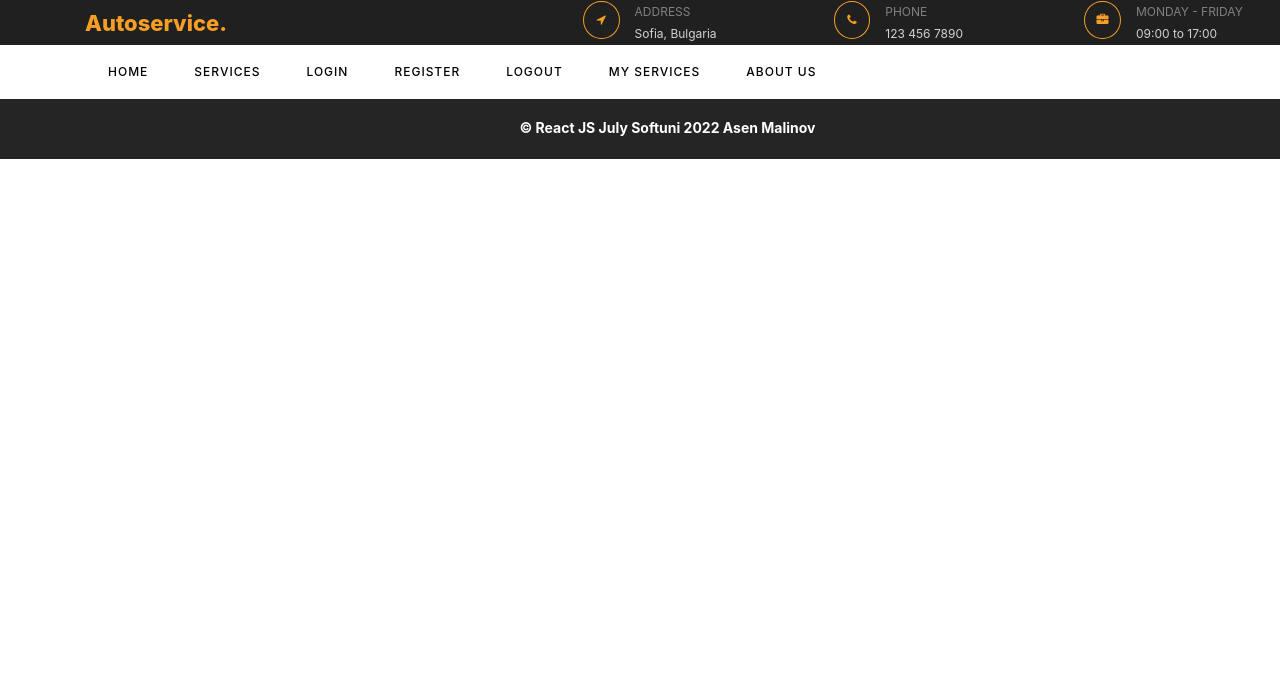
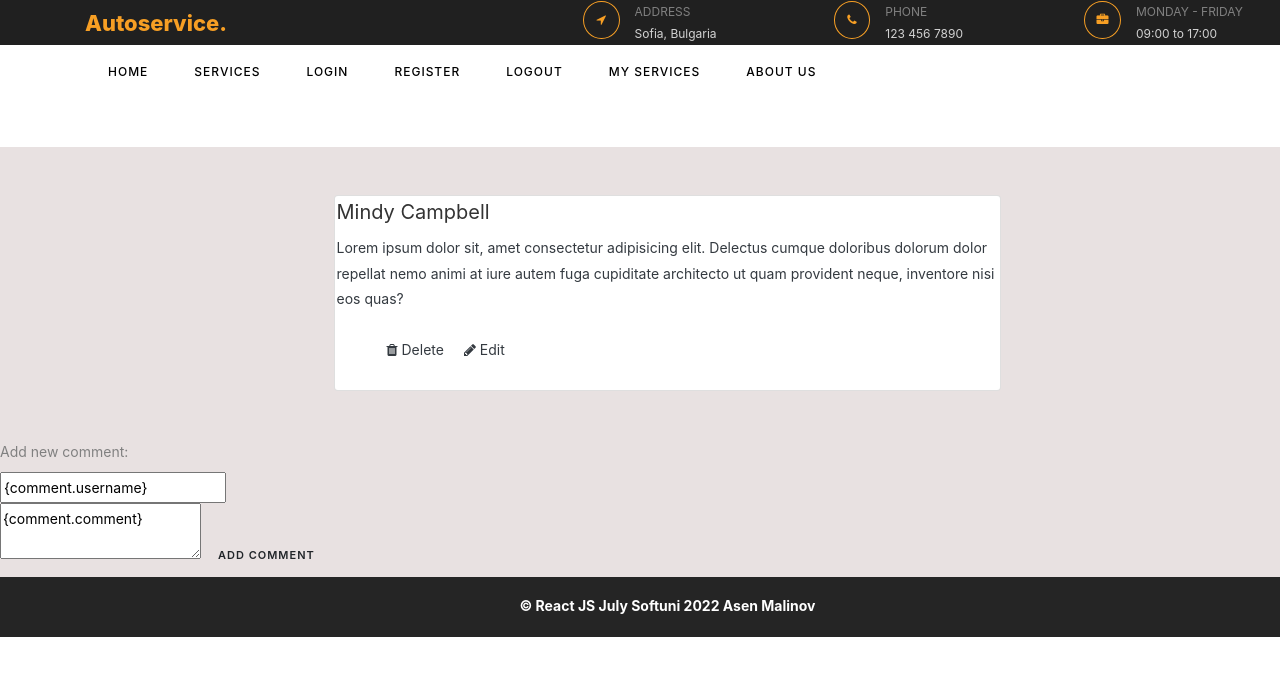
Before and after one commit to AMalinov/softuni-reactjs-auto-service, a React (Create React App) app: page /comments in a window 1280 px wide. Shown: the top 676 px of the page. Built offline with nearby package versions, Linux system fonts and the light colour scheme.

Commit message:
Added Comments section

```diff
--- a/src/App.js
+++ b/src/App.js
@@ -1,6 +1,7 @@
 import { Route, Routes } from 'react-router-dom';
 import './App.css';
 import AboutUs from './components/AboutUs/AboutUs';
+import Comments from './components/Comments/Comments';
 import Footer from './components/Footer/Footer';
 import Header from './components/Header/Header';
 import Home from './components/Home/Home';
@@ -21,6 +22,7 @@ function App() {
                     <Route path="/about-us" element={<AboutUs />} />
                     <Route path="/login" element={<Login />} />
                     <Route path="/register" element={<Register />} />
+                    <Route path="/comments" element={<Comments />} />
                 </Routes>
             </main>
             <Footer />
--- /dev/null
+++ b/src/components/Comments/Comments.css
@@ -0,0 +1,13 @@
+.comment.section{
+    background-color: #e8e1e1;
+}
+
+.options {
+    display: flex;
+    align-items:flex-end;
+}
+
+.options >li {
+    list-style: none;
+    padding: 10px;
+}
--- /dev/null
+++ b/src/components/Comments/Comments.js
@@ -0,0 +1,67 @@
+import './Comments.css'
+const Comments = () => {
+    return (
+        <section className="comment section">
+            <div className="container my-5 py-5 text-dark">
+                <div className="row d-flex justify-content-center">
+                    <div className="col-md-11 col-lg-9 col-xl-7">
+                        <div className="d-flex flex-start">
+                            <div className="card w-100">
+                                <div className="card-body p-4">
+                                    <div className="">
+                                        <h5>Mindy Campbell</h5>
+                                        <p>
+                                            Lorem ipsum dolor sit, amet consectetur adipisicing elit.
+                                            Delectus cumque doloribus dolorum dolor repellat nemo animi at
+                                            iure autem fuga cupiditate architecto ut quam provident neque,
+                                            inventore nisi eos quas?
+                                        </p>
+                                        <div className="d-flex justify-content-between align-items-center">
+                                            <ul className="options">
+                                                <li><i className="fa fa-trash" /> Delete</li>
+                                                <li><i className="fa fa-pencil" /> Edit</li>
+                                            </ul>
+                                        </div>
+                                    </div>
+                                </div>
+                            </div>
+                        </div>
+                    </div>
+                </div>
+            </div>
+            <article className="create-comment">
+                <label>Add new comment:</label>
+                <form className="form" onSubmit="{addCommentHandler}">
+                    <input
+                        type="text"
+                        name="username"
+                        placeholder="John Doe"
+                        onChange="{onChange}"
+                        onBlur="{validateUsername}"
+                        value="{comment.username}"
+                    />
+                    <br />
+                    {/* {error.username &&
+
+                        <div style={{ color: 'red', fontSize: '1.5em' }}></div>
+                    } */}
+                    <textarea
+                        name="comment"
+                        placeholder="Comment......"
+                        onChange="{onChange}"
+                        onBlur="{validateCommentInput}"
+                        value="{comment.comment}"
+                    />
+                    <input
+                        className="btn submit"
+                        type="submit"
+                        value="Add Comment"
+                    />
+                </form>
+            </article>
+        </section>
+
+    );
+}
+
+export default Comments;
```
Also changed, not shown: public/css/style.css.
